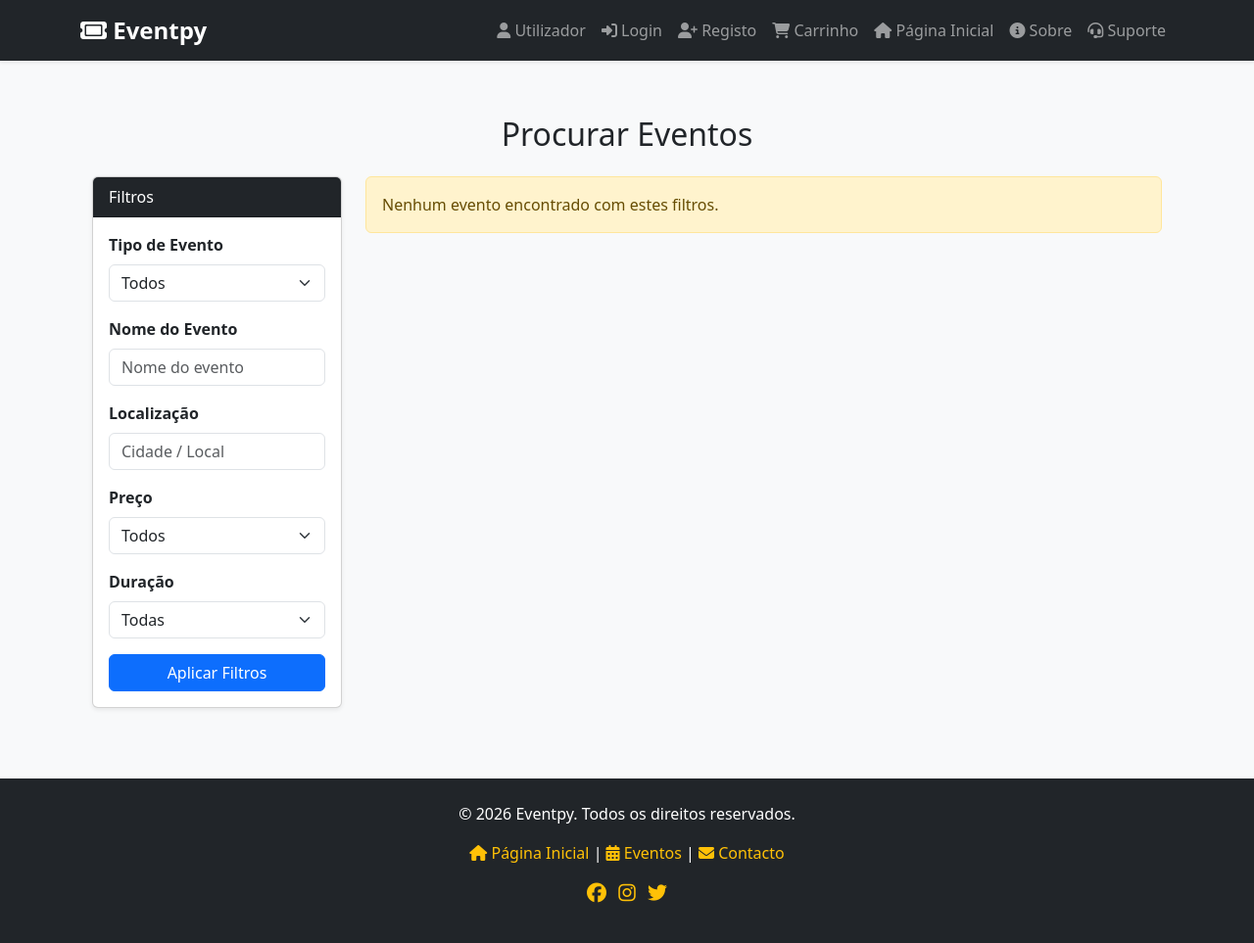
After one commit to leo-snczki/eventpy, a Flask app: template templates/eventos.html in a window 1280 px wide. The commit adds this page. Shown: the whole page at 98% size. Run offline with Flask 3, Linux system fonts and the light colour scheme; the template is opened without the code that fills it, so the values that code supplies are empty; some libraries are stand-ins or nearby versions.

Commit message:
Add event filtering and ticket purchasing features with updated templates
Co-authored-by: Vicente123456789021 <Vicente123456789021@users.noreply.github.com>
Co-authored-by: ManuelPineiro-web <ManuelPineiro-web@users.noreply.github.com>
Co-authored-by: Rafael Carvalho <L2475@alunos.epbjc.pt>

```diff
--- a/app.py
+++ b/app.py
@@ -2,7 +2,7 @@ import os
 from flask import Flask, g, render_template, request, redirect, url_for, session
 from flask_bootstrap import Bootstrap5
 from datetime import datetime
-from models import Utilizador
+from models import Utilizador, Evento
 from dotenv import load_dotenv
 from peewee import *
 
@@ -64,9 +64,50 @@ def registro():
         return redirect(url_for("login"))
     return render_template("registro.html")
 
-@app.route("/compra")
-def compra():
-    return render_template("compra.html")
+@app.route("/carrinho")
+def carrinho():
+    return render_template("carrinho.html")
+
+@app.route("/eventos")
+def eventos():
+    filtros = []
+    query = Evento.select()
+
+    args = request.args
+
+    if args.get("tipo"):
+        filtros.append(Evento.tipo == args["tipo"])
+
+    if args.get("nome"):
+        filtros.append(Evento.titulo.contains(args["nome"]))
+
+    if args.get("local"):
+        filtros.append(Evento.local.contains(args["local"]))
+
+    if filtros:
+        query = query.where(*filtros)
+
+    preco = args.get("preco")
+    if preco == "asc":
+        query = query.order_by(Evento.preco.asc())
+    elif preco == "desc":
+        query = query.order_by(Evento.preco.desc())
+    elif preco:
+        min_p, max_p = preco.split("-")
+        query = query.where(Evento.preco.between(int(min_p), int(max_p)))
+
+    duracao = args.get("duracao")
+    if duracao == "120+":
+        query = query.where(Evento.duracao > 120)
+    elif duracao:
+        min_d, max_d = duracao.split("-")
+        query = query.where(Evento.duracao.between(int(min_d), int(max_d)))
+
+    return render_template("eventos.html", eventos=query)
+
+@app.route("/comprar_bilhetes/<int:id>")
+def comprar_bilhetes(id):
+    evento = Evento.get(Evento.id == id)
 
 @app.route("/utilizador")
 def utilizador():
--- a/templates/base.html
+++ b/templates/base.html
@@ -64,7 +64,7 @@
                         <a class="nav-link" href="{{ url_for('registro') }}"><i class="fa-solid fa-user-plus"></i> Registo</a>
                     </li>
                     <li class="nav-item">
-                        <a class="nav-link" href="{{ url_for('compra') }}"><i class="fa-solid fa-shopping-cart"></i> Carrinho</a>
+                        <a class="nav-link" href="{{ url_for('carrinho') }}"><i class="fa-solid fa-shopping-cart"></i> Carrinho</a>
                     </li>
                     <li class="nav-item">
                         <a class="nav-link" href="{{ url_for('index') }}"><i class="fa-solid fa-house"></i> Página Inicial</a>
--- /dev/null
+++ b/templates/eventos.html
@@ -0,0 +1,113 @@
+{% extends "base.html" %}
+
+{% block title %}Eventpy{% endblock %}
+
+{% block content %}
+<div class="container-fluid mt-4">
+
+    <h2 class="mb-4 text-center">Procurar Eventos</h2>
+
+    <div class="row">
+        <!-- FILTROS -->
+        <div class="col-md-3">
+            <div class="card shadow-sm mb-4">
+                <div class="card-header bg-dark text-white">
+                    Filtros
+                </div>
+
+                <div class="card-body">
+                    <form method="GET" action="{{ url_for('eventos') }}">
+
+                        <!-- Tipo de Evento -->
+                        <div class="mb-3">
+                            <label class="form-label"><strong>Tipo de Evento</strong></label>
+                            <select name="tipo" class="form-select">
+                                <option value="">Todos</option>
+                                <option value="concerto">Concertos</option>
+                                <option value="teatro">Teatro</option>
+                                <option value="palestra">Palestras</option>
+                            </select>
+                        </div>
+
+                        <!-- Nome -->
+                        <div class="mb-3">
+                            <label class="form-label"><strong>Nome do Evento</strong></label>
+                            <input type="text" class="form-control" name="nome" placeholder="Nome do evento">
+                        </div>
+
+                        <!-- Localização -->
+                        <div class="mb-3">
+                            <label class="form-label"><strong>Localização</strong></label>
+                            <input type="text" class="form-control" name="local" placeholder="Cidade / Local">
+                        </div>
+
+                        <!-- Preço -->
+                        <div class="mb-3">
+                            <label class="form-label"><strong>Preço</strong></label>
+                            <select name="preco" class="form-select">
+                                <option value="">Todos</option>
+                                <option value="asc">Mais barato</option>
+                                <option value="desc">Mais caro</option>
+                                <option value="0-10">0€ - 10€</option>
+                                <option value="10-20">10€ - 20€</option>
+                                <option value="20-40">20€ - 40€</option>
+                            </select>
+                        </div>
+
+                        <!-- Duração -->
+                        <div class="mb-3">
+                            <label class="form-label"><strong>Duração</strong></label>
+                            <select name="duracao" class="form-select">
+                                <option value="">Todas</option>
+                                <option value="0-60">Até 60 min</option>
+                                <option value="60-120">60 – 120 min</option>
+                                <option value="120+">Mais de 120 min</option>
+                            </select>
+                        </div>
+
+                        <div class="d-grid">
+                            <button type="submit" class="btn btn-primary">
+                                Aplicar Filtros
+                            </button>
+                        </div>
+
+                    </form>
+                </div>
+            </div>
+        </div>
+
+        <!-- LISTA DE EVENTOS -->
+        <div class="col-md-9">
+            {% if eventos %}
+            <div class="row">
+                {% for evento in eventos %}
+                <div class="col-md-4 mb-4">
+                    <div class="card shadow h-100">
+                        <div class="card-body">
+                            <h5 class="card-title">{{ evento.titulo }}</h5>
+
+                            <p class="text-muted">
+                                {{ evento.tipo | capitalize }}
+                            </p>
+
+                            <p><strong>Preço:</strong> {{ evento.preco }} €</p>
+                            <p><strong>Duração:</strong> {{ evento.duracao }} min</p>
+                            <p><strong>Local:</strong> {{ evento.local }}</p>
+
+                            <a href="{{ url_for('comprar_bilhetes', id=evento.id) }}" class="btn btn-success w-100">
+                                Ver Evento
+                            </a>
+                        </div>
+                    </div>
+                </div>
+                {% endfor %}
+            </div>
+            {% else %}
+            <div class="alert alert-warning">
+                Nenhum evento encontrado com estes filtros.
+            </div>
+            {% endif %}
+        </div>
+    </div>
+</div>
+{% endblock %}
```
Also changed, not shown: templates/index.html (+14 -4 lines), templates/carrinho.html (renamed from templates/compra.html).
